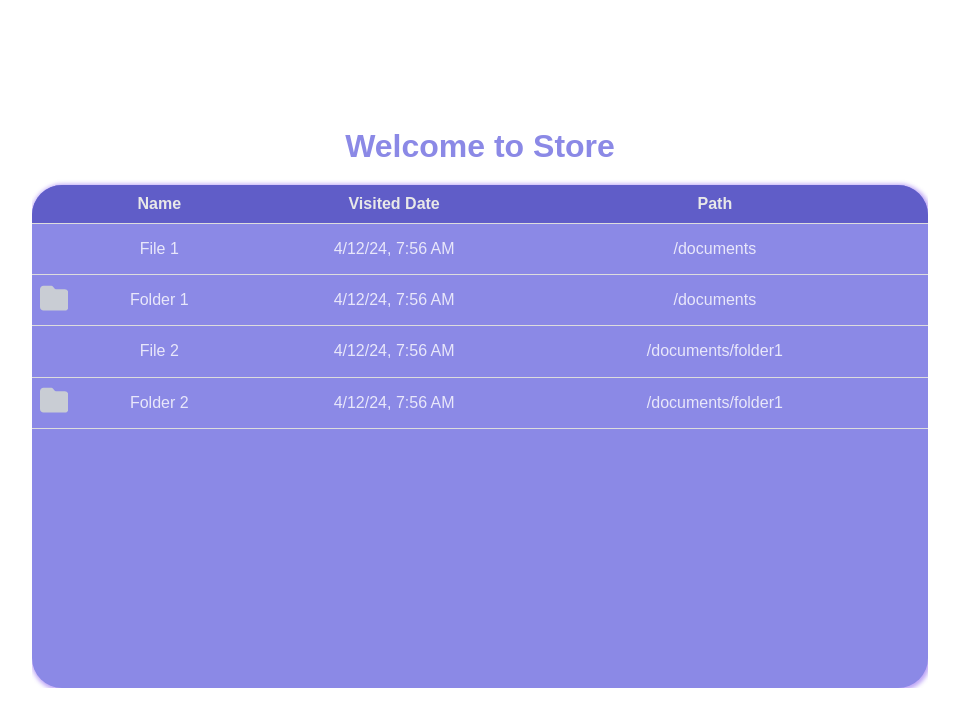
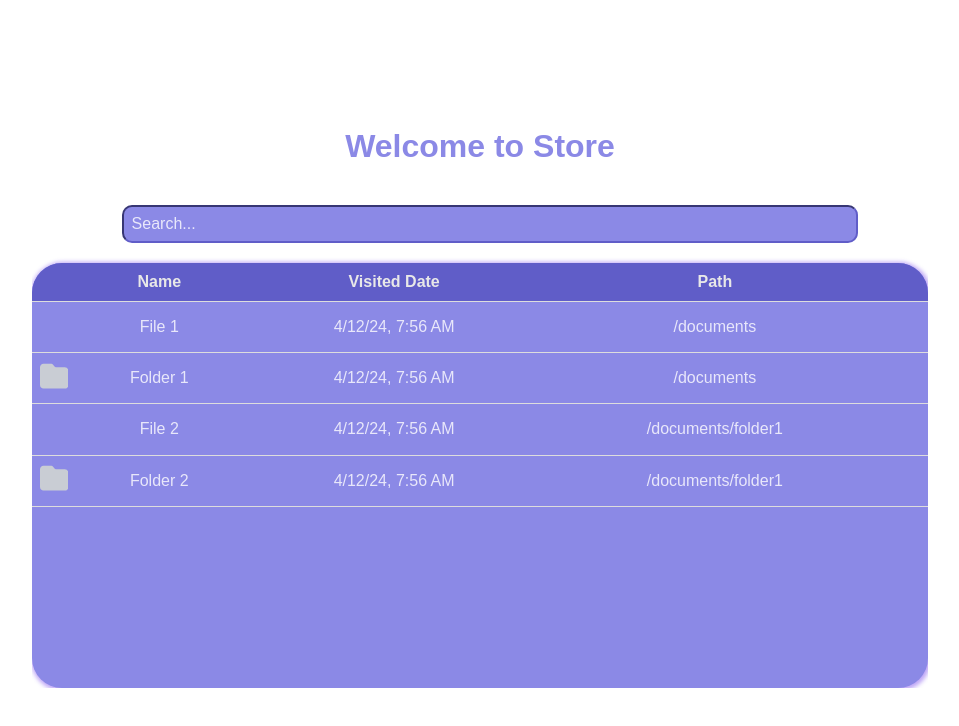
Before and after one commit to Rhythm-KC/Storage, an Angular app in the folder storage/: page /home in a window 1280 px wide. Shown: the top 726 px of the page, without its empty margins (160-1119 px from the left). Built offline with nearby package versions, Linux system fonts and the light colour scheme.

Commit message:
search bar added to search for files

```diff
--- a/storage/src/app/app.module.ts
+++ b/storage/src/app/app.module.ts
@@ -8,12 +8,14 @@ import {ReactiveFormsModule} from "@angular/forms";
 import { HomeComponent } from './home/home.component'
 import { HttpClientModule } from '@angular/common/http';
 import { AuthService } from './services/auth.service';
+import { SearchbarComponent } from './searchbar/searchbar.component';
 
 @NgModule({
   declarations: [
     AppComponent,
     LoginComponent,
-    HomeComponent
+    HomeComponent,
+    SearchbarComponent
   ],
   imports: [
     HttpClientModule,
--- a/storage/src/app/home/home.component.css
+++ b/storage/src/app/home/home.component.css
@@ -84,3 +84,10 @@ tr:hover td{
 tr:hover .trash {
     opacity: 1;
 }
+
+.app-searchbar
+{
+    width: 80%;
+    padding: 20px;
+    border-radius: 10px;
+}
--- a/storage/src/app/home/home.component.html
+++ b/storage/src/app/home/home.component.html
@@ -2,8 +2,8 @@
     <div class="heading">
         <h1>Welcome to Store</h1>
     </div>
-    <div>
-
+    <div class="app-searchbar">
+        <app-searchbar></app-searchbar>
     </div>
     <div class="table-container">
         <table *ngIf="folderlist">
--- /dev/null
+++ b/storage/src/app/searchbar/searchbar.component.css
@@ -0,0 +1,21 @@
+.search-container input {
+    width: 100%;
+    padding: 8px;
+    font-size: 16px;
+    border-radius: 10px;
+    border-color: var(--primary-color);
+    background-color: var(--secondary-color);
+    color: var(--accent-color);
+    outline: none; /* Removes the glow effect that browsers apply on focus */
+
+
+}
+input::placeholder
+{
+    color: var(--accent-color);
+}
+
+input:focus
+{
+    background-color: var(--hover-color);
+}
--- /dev/null
+++ b/storage/src/app/searchbar/searchbar.component.html
@@ -0,0 +1,3 @@
+<div class="search-container">
+    <input type="text" [formControl]="searchControl" placeholder="Search...">
+  </div>
--- /dev/null
+++ b/storage/src/app/searchbar/searchbar.component.ts
@@ -0,0 +1,24 @@
+import { Component } from '@angular/core';
+import { FormControl } from '@angular/forms';
+import { debounceTime, distinctUntilChanged } from 'rxjs/operators';
+
+@Component({
+  selector: 'app-searchbar',
+  templateUrl: './searchbar.component.html',
+  styleUrl: './searchbar.component.css'
+})
+export class SearchbarComponent {
+  searchControl: FormControl = new FormControl('');
+
+  constructor(){
+    this.searchControl.valueChanges
+      .pipe(
+        debounceTime(400),
+        distinctUntilChanged()
+      )
+      .subscribe(value => {
+        console.log(value); // Here you can call a method to handle the search logic
+      });
+  }
+
+}
```
Also changed, not shown: 1 other file (tests, documents, lock files or other folders).
